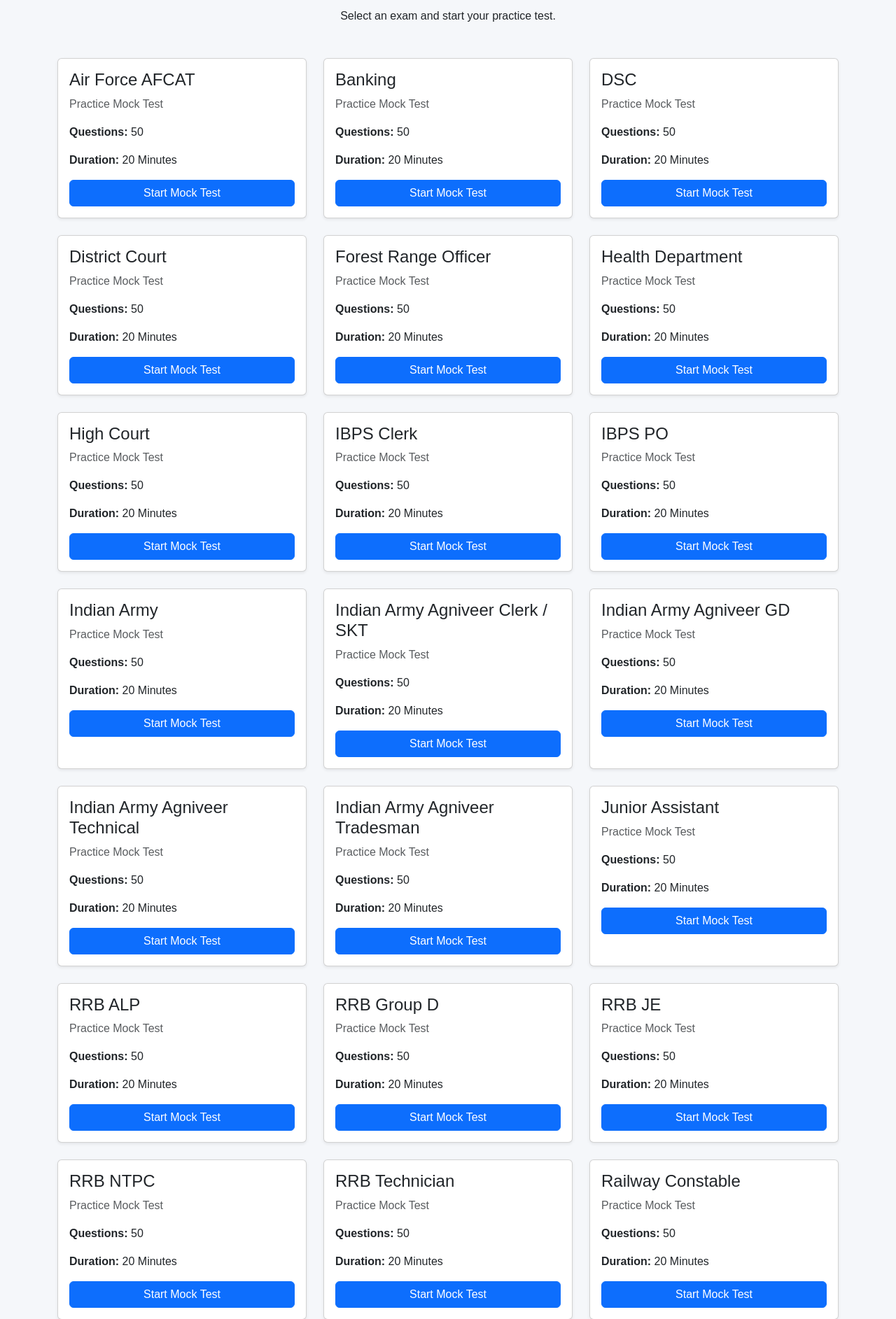
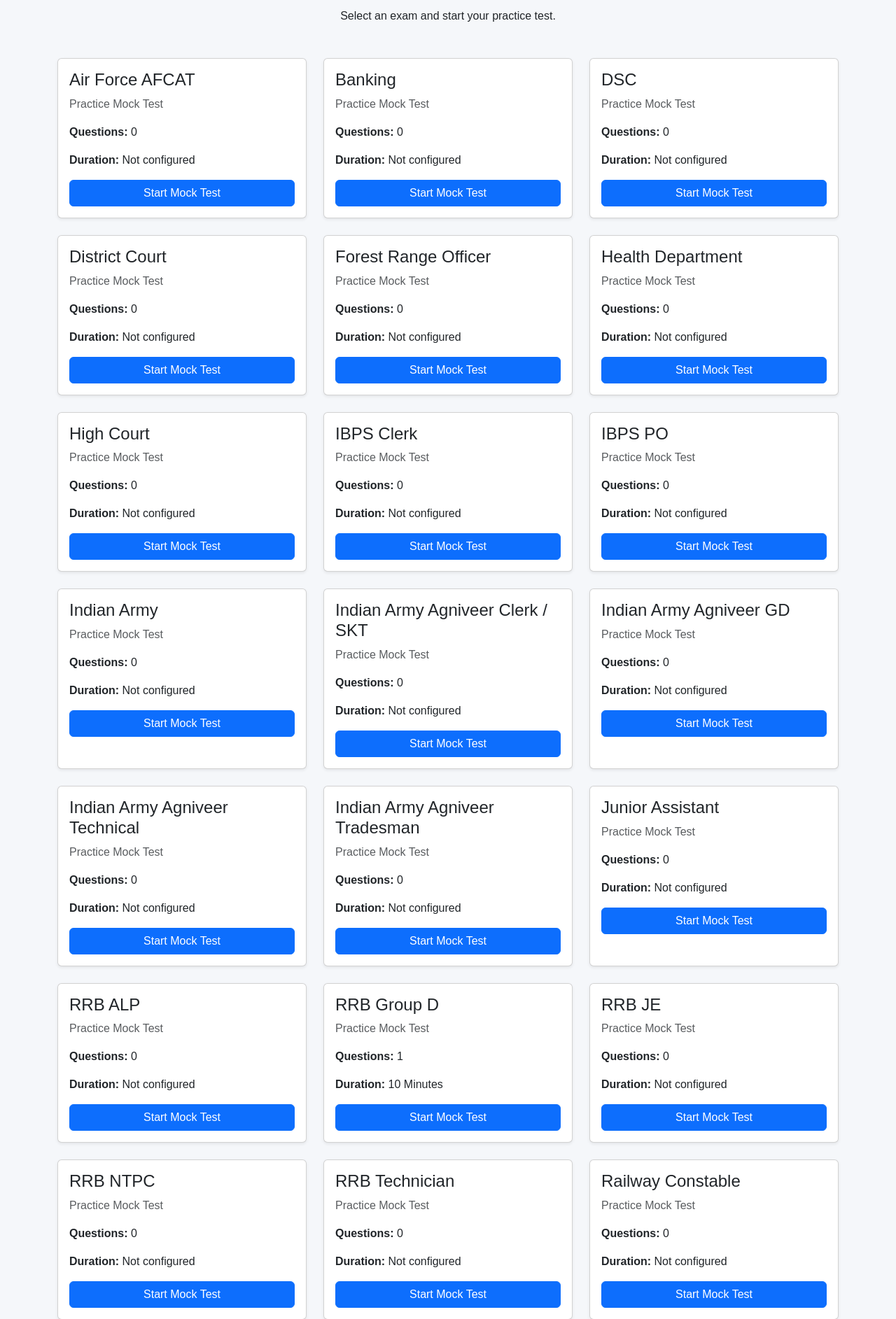
Before and after one commit to Bharathnani9173/Govtjobs, a Django app: page /mock-tests/ in a window 1280 px wide. Shown: the part 149-2034 px from the top of the page at 70% size. Run offline with Django 5.2, Linux system fonts and the light colour scheme; a user stored in the database is signed in; data comes from the database, SQL or seed files in the repository; tables that the repository leaves empty hold one stand-in row (values such as "Sample post"); parts of the project's set-up code (start-up, migrations or seed data) failed here and were passed over.

Commit message:
Show dynamic mock test questions and duration

```diff
--- a/jobportal/templates/jobportal/mock_tests.html
+++ b/jobportal/templates/jobportal/mock_tests.html
@@ -1,4 +1,3 @@
-
 {% extends "jobportal/base.html" %}
 
 {% block content %}
@@ -27,11 +26,17 @@
                     </p>
 
                     <p>
-                        <strong>Questions:</strong> 50
+                        <strong>Questions:</strong>
+                        {{ exam.question_count }}
                     </p>
 
                     <p>
-                        <strong>Duration:</strong> 20 Minutes
+                        <strong>Duration:</strong>
+                        {% if exam.is_configured %}
+                            {{ exam.duration_minutes }} Minutes
+                        {% else %}
+                            Not configured
+                        {% endif %}
                     </p>
 
                     <a href="{% url 'exam_mock_test' exam.exam_name %}"
--- a/jobportal/views.py
+++ b/jobportal/views.py
@@ -1909,16 +1909,20 @@ def mock_tests(request):
                 ).count()
 
                 subjects.append({
-    "name": pattern.subject,
-    "questions": pattern.question_count,
-    "available_questions": actual_count,
-    "duration_minutes": pattern.question_count,
-    "marks_per_question": pattern.marks_per_question,
-    "negative_marking": pattern.negative_marking,
-})
+                    "name": pattern.subject,
+                    "questions": pattern.question_count,
+                    "available_questions": actual_count,
+                    "duration_minutes": pattern.duration_minutes,
+                    "marks_per_question": pattern.marks_per_question,
+                    "negative_marking": pattern.negative_marking,
+                })
 
             total_questions = sum(
-                pattern.question_count for pattern in patterns
+                subject["questions"] for subject in subjects
+            )
+
+            total_duration = sum(
+                subject["duration_minutes"] for subject in subjects
             )
 
             available = all(
@@ -1930,6 +1934,7 @@ def mock_tests(request):
                 "exam": exam,
                 "exam_name": exam.name,
                 "question_count": total_questions,
+                "duration_minutes": total_duration,
                 "subjects": subjects,
                 "available": available,
                 "is_configured": True,
@@ -1944,6 +1949,7 @@ def mock_tests(request):
                 "exam": exam,
                 "exam_name": exam.name,
                 "question_count": question_count,
+                "duration_minutes": 0,
                 "subjects": [],
                 "available": question_count > 0,
                 "is_configured": False,
```
